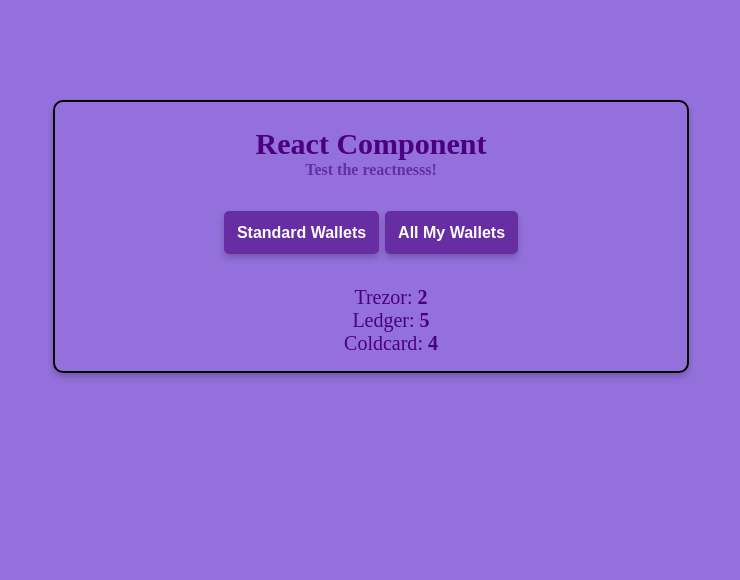
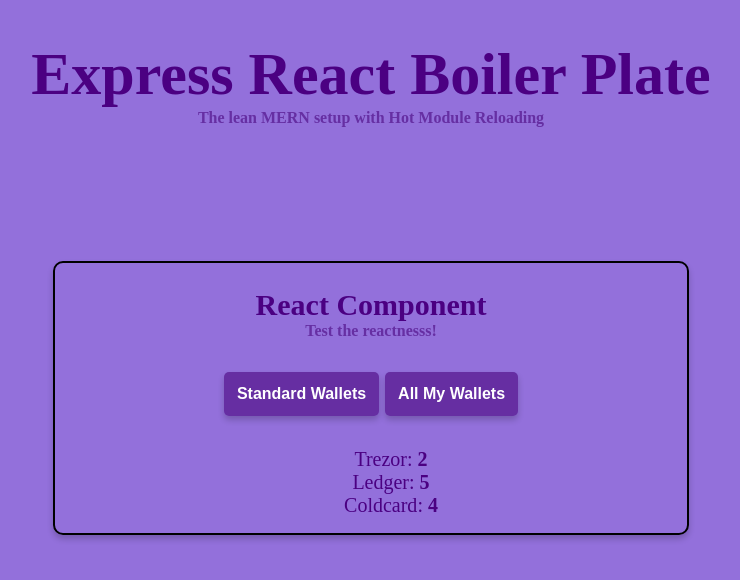
Before and after one commit to sjorsvanheuveln/express-react-boilerplate, a React app: page / in a window 1280 px wide. Shown: the top 580 px of the page, without its empty margins (269-1009 px from the left). Built offline with nearby package versions, Linux system fonts and the light colour scheme; the HTML template or start-up script is replaced by a standard one.

Commit message:
Implemented first component with props

```diff
--- a/src/components/App.jsx
+++ b/src/components/App.jsx
@@ -1,10 +1,11 @@
 import TestComponent from './TestComponent';
 
 const App = () => (
-  <div className="app-container">
-    <h2>React Component</h2>
-    <p>Test the reactnesss!</p>
-    <TestComponent />
+  <div>
+    <h1>Express React Boiler Plate</h1>
+    <p>The lean MERN setup with Hot Module Reloading</p>
+    <br />
+    <TestComponent text="Test the reactnesss!" />
   </div>
 );
 
--- a/src/components/TestComponent.jsx
+++ b/src/components/TestComponent.jsx
@@ -13,11 +13,15 @@
   Exodus: 1,
 };
 
-const TestComponent = () => {
+const TestComponent = (props) => {
   const [wallet, setWallet] = useState(standardWallets);
+  const { text } = props;
 
   return (
-    <div>
+    <div className="app-container">
+      <h2>React Component</h2>
+      <p>{text}</p>
+
       <button type="button" onClick={() => setWallet(standardWallets)}>Standard Wallets</button>
       <button type="button" onClick={() => setWallet(allWallets)}>
         All My Wallets
```
Also changed, not shown: .eslintrc.json, views/index.ejs, 1 other file (tests, documents, lock files or other folders).
